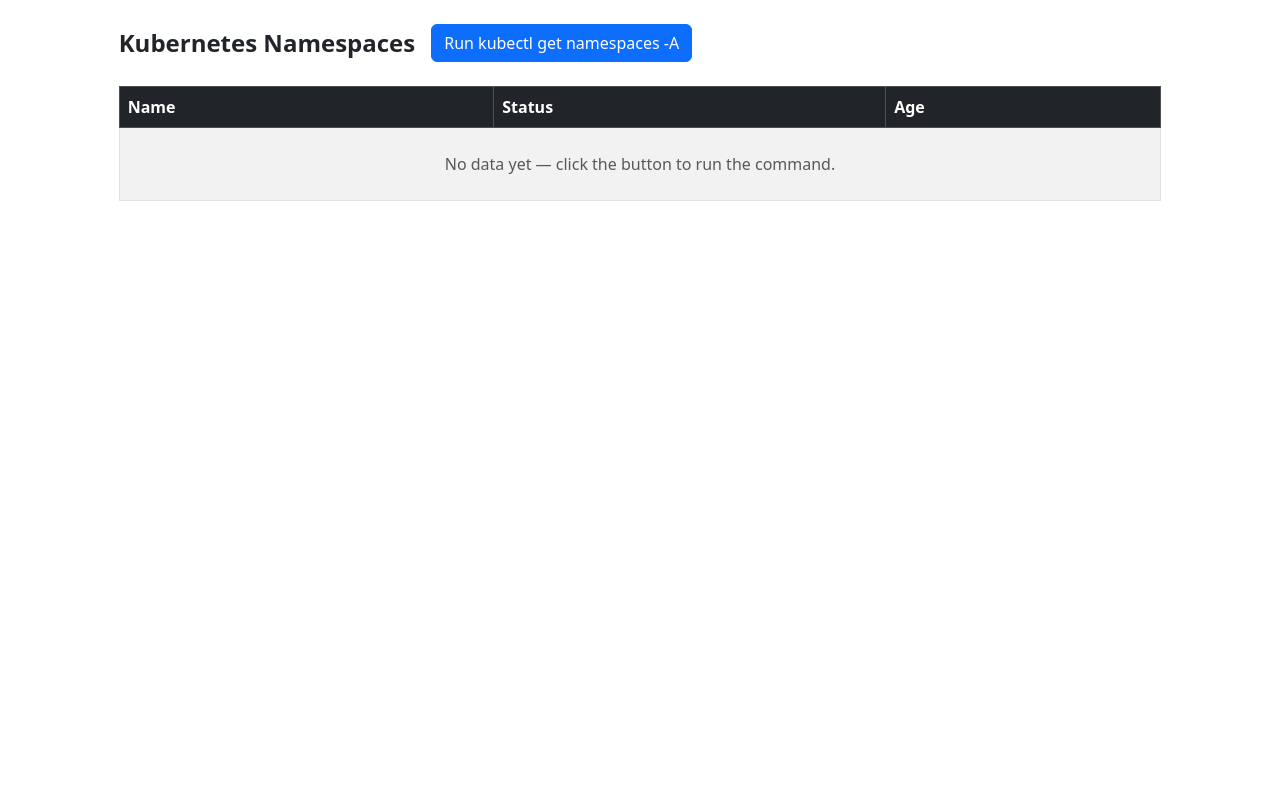
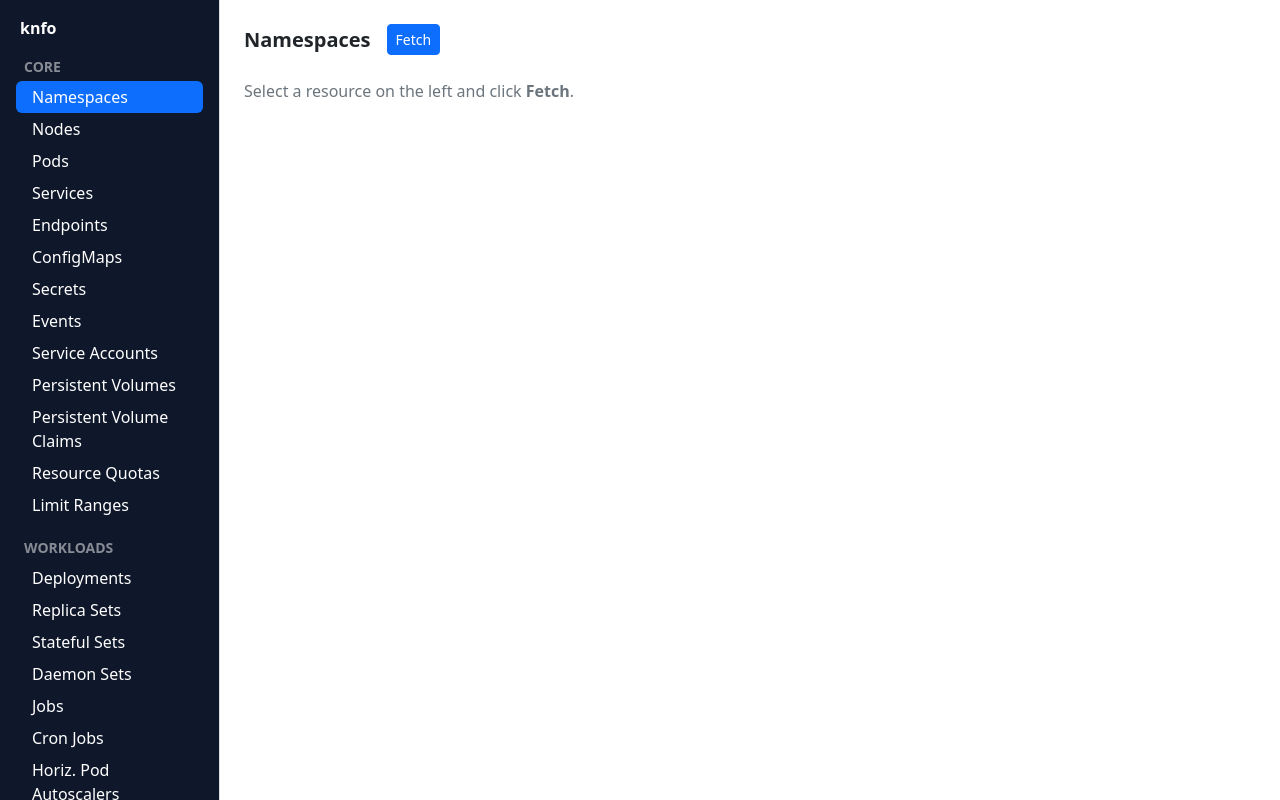
Before and after one commit to amokscience/knfo, a React (Vite) app in the folder frontend/: page / in a window 1280 px wide. Built offline with nearby package versions, Linux system fonts and the light colour scheme.

Commit message:
Refactor App component and add Sidebar and ResourceTable components for improved UI and resource management

```diff
--- a/frontend/src/App.jsx
+++ b/frontend/src/App.jsx
@@ -1,88 +1,83 @@
 import { useState } from 'react'
+import Sidebar from './components/Sidebar'
+import ResourceTable from './components/ResourceTable'
+import { resourceGroups } from './resources'
+
+const firstKind = resourceGroups[0].items[0].kind
 
 export default function App() {
-  const [rows, setRows] = useState([])
+  const [selectedKind, setSelectedKind] = useState(firstKind)
+  const [rows, setRows] = useState(null)       // null = not yet fetched
+  const [namespaced, setNamespaced] = useState(false)
   const [loading, setLoading] = useState(false)
   const [error, setError] = useState('')
 
-  const fetchNamespaces = async () => {
+  // Label for the currently selected kind
+  const selectedLabel = resourceGroups
+    .flatMap(g => g.items)
+    .find(i => i.kind === selectedKind)?.label ?? selectedKind
+
+  const handleSelect = (kind) => {
+    setSelectedKind(kind)
+    setRows(null)
+    setError('')
+  }
+
+  const fetchResources = async () => {
     setLoading(true)
     setError('')
-
     try {
-      const response = await fetch('/api/namespaces')
+      const response = await fetch(`/api/resources?kind=${encodeURIComponent(selectedKind)}`)
+      const data = await response.json()
       if (!response.ok) {
-        const message = await response.text()
-        throw new Error(message || 'Request failed')
+        throw new Error(data.error || 'Request failed')
       }
-      const data = await response.json()
+      setNamespaced(!!data.namespaced)
       setRows(Array.isArray(data.rows) ? data.rows : [])
     } catch (err) {
-      setError(err.message || 'Failed to fetch namespaces')
+      setError(err.message || 'Failed to fetch resources')
+      setRows([])
     } finally {
       setLoading(false)
     }
   }
 
   return (
-    <div className="container-fluid py-4">
-      <div className="row justify-content-center">
-        <div className="col-12 col-xl-10">
+    <div className="d-flex vh-100">
+      {/* Sidebar */}
+      <div
+        className="d-flex flex-column flex-shrink-0 p-3 border-end overflow-auto"
+        style={{ width: '220px', background: '#0f172a' }}
+      >
+        <span className="fw-bold text-white mb-3 ms-1">knfo</span>
+        <Sidebar selected={selectedKind} onSelect={handleSelect} />
+      </div>
 
-          <div className="d-flex align-items-center gap-3 mb-4">
-            <h1 className="h4 mb-0 fw-semibold">Kubernetes Namespaces</h1>
+      {/* Main */}
+      <div className="flex-grow-1 p-4 overflow-auto">
+        <div className="d-flex align-items-center gap-3 mb-2">
+          <h1 className="h5 mb-0 fw-semibold">{selectedLabel}</h1>
           <button
-              className="btn btn-primary"
-              onClick={fetchNamespaces}
+            className="btn btn-sm btn-primary"
+            onClick={fetchResources}
             disabled={loading}
           >
             {loading
-                ? <><span className="spinner-border spinner-border-sm me-2" role="status" aria-hidden="true" />Running...</>
-                : 'Run kubectl get namespaces -A'
+              ? <><span className="spinner-border spinner-border-sm me-2" role="status" aria-hidden="true" />Fetching…</>
+              : 'Fetch'
             }
           </button>
+          {rows !== null && !loading && !error && (
+            <span className="text-secondary small">{rows.length} item{rows.length !== 1 ? 's' : ''}</span>
+          )}
         </div>
 
-          {error && (
-            <div className="alert alert-danger" role="alert">
-              {error}
-            </div>
-          )}
-
-          <div className="table-responsive">
-            <table className="table table-striped table-hover table-bordered align-middle mb-0">
-              <thead className="table-dark">
-                <tr>
-                  <th scope="col">Name</th>
-                  <th scope="col">Status</th>
-                  <th scope="col">Age</th>
-                </tr>
-              </thead>
-              <tbody>
-                {rows.length === 0 ? (
-                  <tr>
-                    <td colSpan="3" className="text-center text-muted py-4">
-                      No data yet — click the button to run the command.
-                    </td>
-                  </tr>
-                ) : (
-                  rows.map((row) => (
-                    <tr key={row.name}>
-                      <td><code>{row.name}</code></td>
-                      <td>
-                        <span className={`badge ${row.status === 'Active' ? 'bg-success' : 'bg-secondary'}`}>
-                          {row.status || '-'}
-                        </span>
-                      </td>
-                      <td>{row.age || '-'}</td>
-                    </tr>
-                  ))
-                )}
-              </tbody>
-            </table>
-          </div>
-
-        </div>
+        <ResourceTable
+          rows={rows}
+          namespaced={namespaced}
+          loading={loading}
+          error={error}
+        />
       </div>
     </div>
   )
--- /dev/null
+++ b/frontend/src/components/ResourceTable.jsx
@@ -0,0 +1,59 @@
+export default function ResourceTable({ rows, namespaced, loading, error }) {
+  if (loading) {
+    return (
+      <div className="d-flex align-items-center gap-2 text-secondary py-5 justify-content-center">
+        <span className="spinner-border spinner-border-sm" role="status" aria-hidden="true" />
+        Running kubectl…
+      </div>
+    )
+  }
+
+  if (error) {
+    return (
+      <div className="alert alert-danger d-flex align-items-start gap-2 mt-3" role="alert">
+        <i className="bi bi-exclamation-triangle-fill flex-shrink-0 mt-1" />
+        <div>
+          <strong>Error</strong><br />
+          {error}
+        </div>
+      </div>
+    )
+  }
+
+  if (rows === null) {
+    return (
+      <p className="text-secondary mt-4">
+        Select a resource on the left and click <strong>Fetch</strong>.
+      </p>
+    )
+  }
+
+  if (rows.length === 0) {
+    return <p className="text-secondary mt-4">No resources found.</p>
+  }
+
+  return (
+    <div className="table-responsive mt-3">
+      <table className="table table-sm table-striped table-hover table-bordered align-middle mb-0">
+        <thead className="table-dark">
+          <tr>
+            <th>Name</th>
+            {namespaced && <th>Namespace</th>}
+            <th>Status</th>
+            <th>Age</th>
+          </tr>
+        </thead>
+        <tbody>
+          {rows.map((row, idx) => (
+            <tr key={`${row.name}-${row.namespace}-${idx}`}>
+              <td><code className="text-body">{row.name}</code></td>
+              {namespaced && <td><span className="badge text-bg-secondary">{row.namespace}</span></td>}
+              <td>{row.status || <span className="text-secondary">—</span>}</td>
+              <td className="text-nowrap">{row.age}</td>
+            </tr>
+          ))}
+        </tbody>
+      </table>
+    </div>
+  )
+}
--- /dev/null
+++ b/frontend/src/components/Sidebar.jsx
@@ -0,0 +1,27 @@
+import { resourceGroups } from '../resources'
+
+export default function Sidebar({ selected, onSelect }) {
+  return (
+    <nav className="d-flex flex-column gap-3">
+      {resourceGroups.map((group) => (
+        <div key={group.label}>
+          <div className="text-uppercase fw-semibold small text-white-50 mb-1 px-2">
+            {group.label}
+          </div>
+          <ul className="nav nav-pills flex-column">
+            {group.items.map((item) => (
+              <li key={item.kind} className="nav-item">
+                <button
+                  className={`nav-link text-start w-100 py-1 ${selected === item.kind ? 'active' : 'text-white'}`}
+                  onClick={() => onSelect(item.kind)}
+                >
+                  {item.label}
+                </button>
+              </li>
+            ))}
+          </ul>
+        </div>
+      ))}
+    </nav>
+  )
+}
--- /dev/null
+++ b/frontend/src/resources.js
@@ -0,0 +1,65 @@
+// Resource groups and kinds shown in the sidebar.
+// The `kind` value must match a key in the Go registry map.
+
+export const resourceGroups = [
+  {
+    label: 'Core',
+    items: [
+      { label: 'Namespaces',               kind: 'namespaces' },
+      { label: 'Nodes',                    kind: 'nodes' },
+      { label: 'Pods',                     kind: 'pods' },
+      { label: 'Services',                 kind: 'services' },
+      { label: 'Endpoints',                kind: 'endpoints' },
+      { label: 'ConfigMaps',               kind: 'configmaps' },
+      { label: 'Secrets',                  kind: 'secrets' },
+      { label: 'Events',                   kind: 'events' },
+      { label: 'Service Accounts',         kind: 'serviceaccounts' },
+      { label: 'Persistent Volumes',       kind: 'persistentvolumes' },
+      { label: 'Persistent Volume Claims', kind: 'persistentvolumeclaims' },
+      { label: 'Resource Quotas',          kind: 'resourcequotas' },
+      { label: 'Limit Ranges',             kind: 'limitranges' },
+    ],
+  },
+  {
+    label: 'Workloads',
+    items: [
+      { label: 'Deployments',                  kind: 'deployments' },
+      { label: 'Replica Sets',                 kind: 'replicasets' },
+      { label: 'Stateful Sets',                kind: 'statefulsets' },
+      { label: 'Daemon Sets',                  kind: 'daemonsets' },
+      { label: 'Jobs',                         kind: 'jobs' },
+      { label: 'Cron Jobs',                    kind: 'cronjobs' },
+      { label: 'Horiz. Pod Autoscalers',       kind: 'horizontalpodautoscalers' },
+    ],
+  },
+  {
+    label: 'Networking',
+    items: [
+      { label: 'Ingresses',        kind: 'ingresses' },
+      { label: 'Ingress Classes',  kind: 'ingressclasses' },
+      { label: 'Network Policies', kind: 'networkpolicies' },
+    ],
+  },
+  {
+    label: 'Storage',
+    items: [
+      { label: 'Storage Classes',    kind: 'storageclasses' },
+      { label: 'Volume Attachments', kind: 'volumeattachments' },
+    ],
+  },
+  {
+    label: 'RBAC',
+    items: [
+      { label: 'Roles',                kind: 'roles' },
+      { label: 'Role Bindings',        kind: 'rolebindings' },
+      { label: 'Cluster Roles',        kind: 'clusterroles' },
+      { label: 'Cluster Role Bindings',kind: 'clusterrolebindings' },
+    ],
+  },
+  {
+    label: 'Policy',
+    items: [
+      { label: 'Pod Disruption Budgets', kind: 'poddisruptionbudgets' },
+    ],
+  },
+]
```
Also changed, not shown: 1 other file (tests, documents, lock files or other folders). Lines whose indentation alone changed are shown as unchanged.
